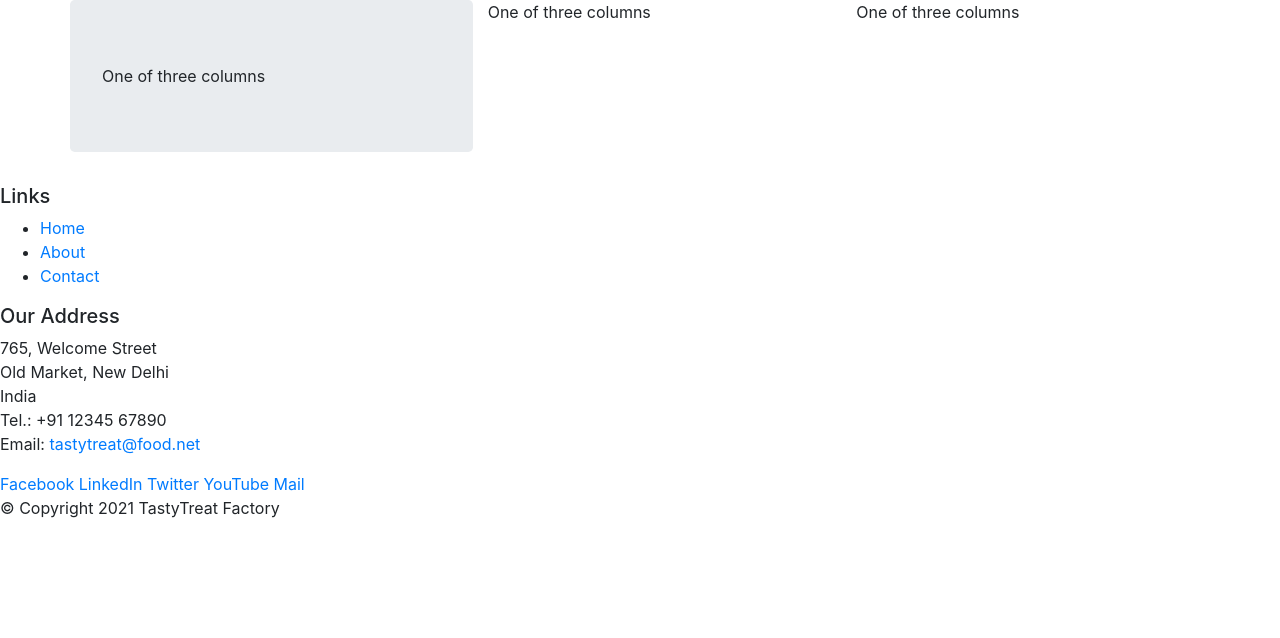
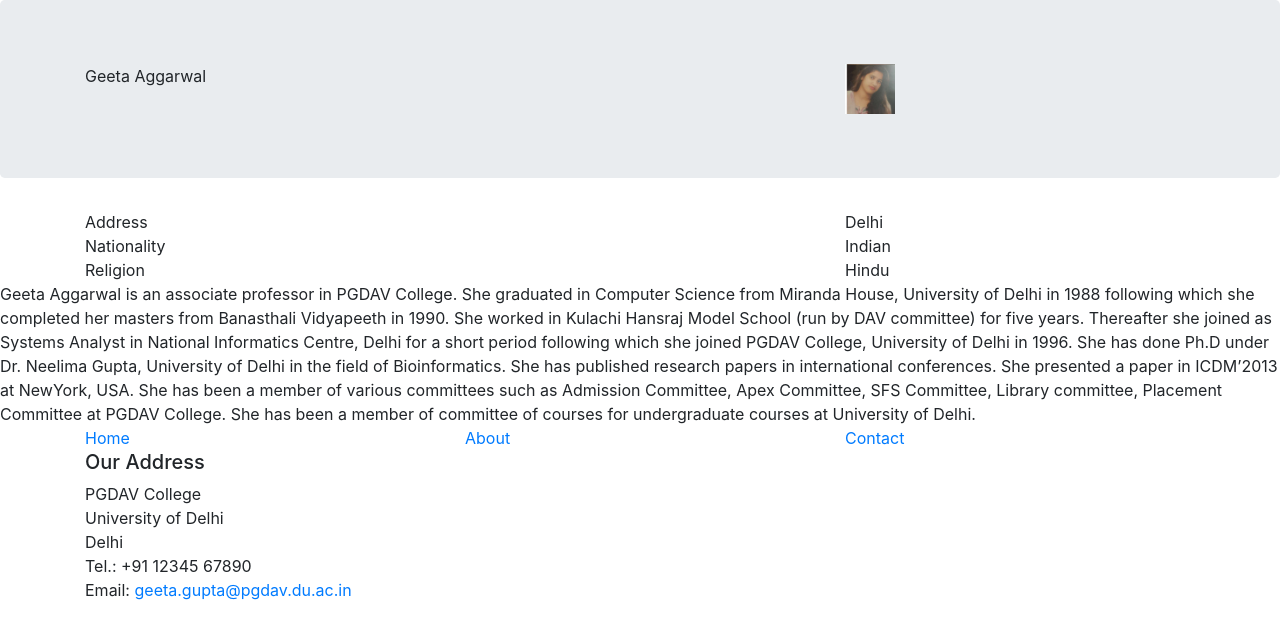
Before and after one commit to guptaggar/tastytreat, a website: page index.html in a window 1280 px wide. Drawn offline with nearby package versions, Linux system fonts and the light colour scheme.

Commit message:
Personal website

```diff
--- a/index.html
+++ b/index.html
@@ -18,67 +18,99 @@
 
 <body>
 
-    <header >
+    <header class="jumbotron">
         <div class="container">
 <div class="row align-items-start">
-<div class="jumbotron col">
-One of three columns
+<div class="col col-sm-6 col-md-8">
+Geeta Aggarwal
 </div>
-<div class="col">
-One of three columns
+<div class="colcol-sm-6 col-md-4">
+<img src="gg.png" width=50 height=50>
 </div>
-<div class="col">
-One of three columns
+
 </div>
 </div>
+</header>
+
+
+<div class="container">
+<Personal>
 <div class="row align-items-center">
-<!--PLACEHOLDER: same as above for content-->
+
+<div class="col col-sm-6 col-md-8">
+Address
+
 </div>
-<div class="row align-items-end">
-<!--PLACEHOLDER: same as above for content-->
+<div class="col col-sm-6 col-md-4">
+Delhi
+
+</div>
+<div class="col col-sm-6 col-md-8">
+
+Nationality
+
+</div>
+<div class="col col-sm-6 col-md-4">
+
+Indian
+
+</div>
+<div class="col col-sm-6 col-md-8">
+
+Religion
+</div>
+<div class="col col-sm-6 col-md-4">
+
+Hindu
 </div>
 </div>
-    </header>
+</div>
+
+<div>
+Geeta Aggarwal is an associate professor in PGDAV College. She graduated in Computer Science from Miranda House, University of Delhi  in 1988 following which
+she completed her masters from Banasthali Vidyapeeth in 1990. She worked in Kulachi Hansraj Model School (run by DAV committee) for five years.
+ Thereafter she joined as Systems Analyst in National Informatics Centre, Delhi
+for a short period following which she joined PGDAV College, University of Delhi in 1996.
+She has done Ph.D under Dr. Neelima Gupta, University of Delhi
+ in the field of Bioinformatics. She has published research papers in international conferences.
+She presented a paper in ICDM’2013 at NewYork, USA.  She has been a member of various committees
+such as Admission  Committee, Apex  Committee, SFS Committee, Library committee, Placement Committee at PGDAV College.
+ She has been a member of committee of courses for undergraduate courses at University of Delhi.
+</div>
 
 
 
     <footer>
-        <div>
-            <div>
-                <div>
-                    <h5>Links</h5>
-                    <ul>
-                        <li><a href="#">Home</a></li>
-                        <li><a href="#">About</a></li>
-                        <li><a href="#">Contact</a></li>
-                    </ul>
+        <div class="container">
+           <div class="row align-items-start">
+<div class="col col-sm-12 col-md-4">
+
+
+                        <a href="#">Home</a>
+</div>
+<div class="col col-sm-12 col-md-4">
+                        <a href="#">About</a>
+</div>
+<div class="col col-sm-12 col-md-4">
+                        <a href="#">Contact</a>
+</div>
+
                 </div>
+
+
                 <div>
                     <h5>Our Address</h5>
-                    <address>
-		              765, Welcome Street<br>
-		              Old Market, New Delhi<br>
-		              India<br>
+                    <Contact address>
+		              PGDAV College<br>
+		              University of Delhi<br>
+		              Delhi<br>
 		              Tel.: +91 12345 67890<br>
-		              Email: <a href="mailto:tastytreat@food.net">tastytreat@food.net</a>
+		              Email: <a href="geeta.gupta@pgdav.du.ac.in">geeta.gupta@pgdav.du.ac.in</a>
 		           </address>
                 </div>
-                <div>
-                    <div>
-                        <a href="http://www.facebook.com/profile.php?id=">Facebook</a>
-                        <a href="http://www.linkedin.com/in/">LinkedIn</a>
-                        <a href="http://twitter.com/">Twitter</a>
-                        <a href="http://youtube.com/">YouTube</a>
-                        <a href="mailto:">Mail</a>
-                    </div>
-                </div>
+
            </div>
-           <div>
-                <div>
-                    <p>© Copyright 2021 TastyTreat Factory</p>
-                </div>
-           </div>
-        </div>
+
     </footer>
 <!-- jQuery, Popper.js, then Bootstrap JS. -->
 <script src="node_modules/jquery/dist/jquery.slim.min.js"></script>
```
Also changed, not shown: gg.png (added).
